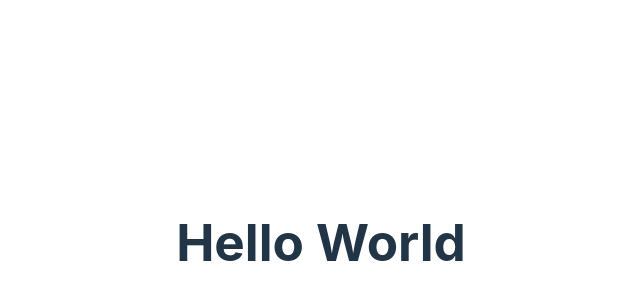
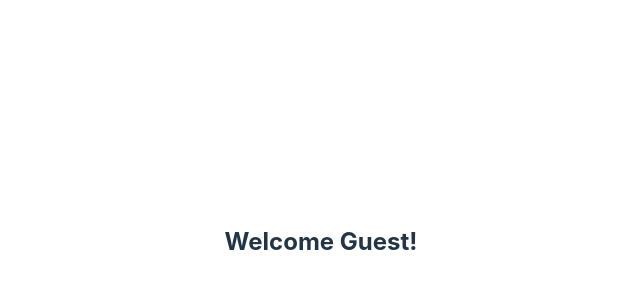
Before and after one commit to DenZaiyy/react-ts-course, a React (Vite) app: page / in a window 1280 px wide. Shown: the part 158-458 px from the top of the page, without its empty margins (319-959 px from the left). Built offline with nearby package versions, Linux system fonts and the light colour scheme.

Commit message:
add: first course (type props)

```diff
--- a/src/App.tsx
+++ b/src/App.tsx
@@ -1,10 +1,11 @@
 import "./App.css";
+import { Greet } from "./components/Greet";
 
 function App() {
     return (
         <>
             <div className="App">
-                <h1>Hello World</h1>
+                <Greet name="denZ" messageCount={10} isLoggedIn={false} />
             </div>
         </>
     );
--- /dev/null
+++ b/src/components/Greet.tsx
@@ -0,0 +1,18 @@
+type GreetProps = {
+    name: string;
+    messageCount: number;
+    isLoggedIn: boolean;
+};
+
+export const Greet = (props: GreetProps) => {
+    return (
+        <div>
+            <h2>
+                {props.isLoggedIn
+                    ? `Welcome ${props.name}! You have ${props.messageCount} unread
+                messages.`
+                    : `Welcome Guest!`}
+            </h2>
+        </div>
+    );
+};
```
